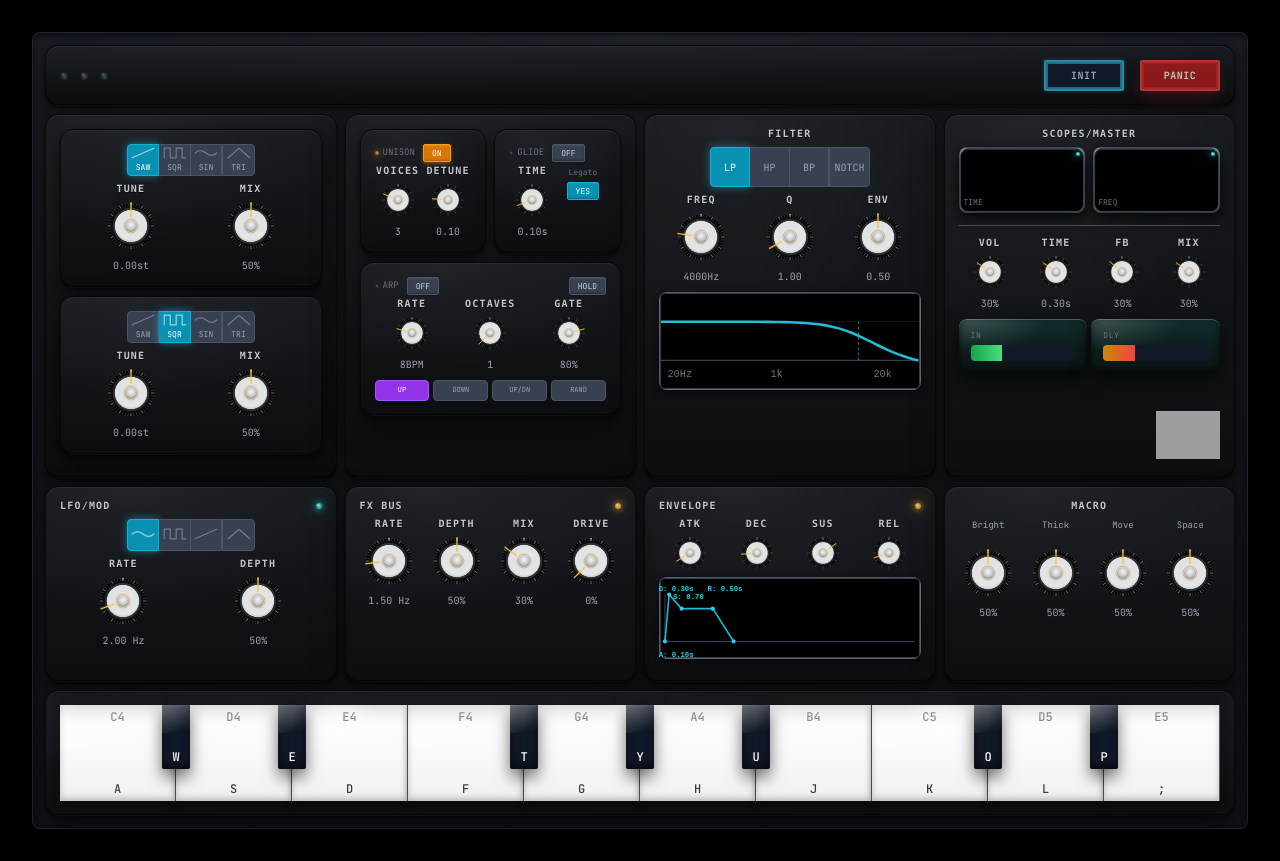
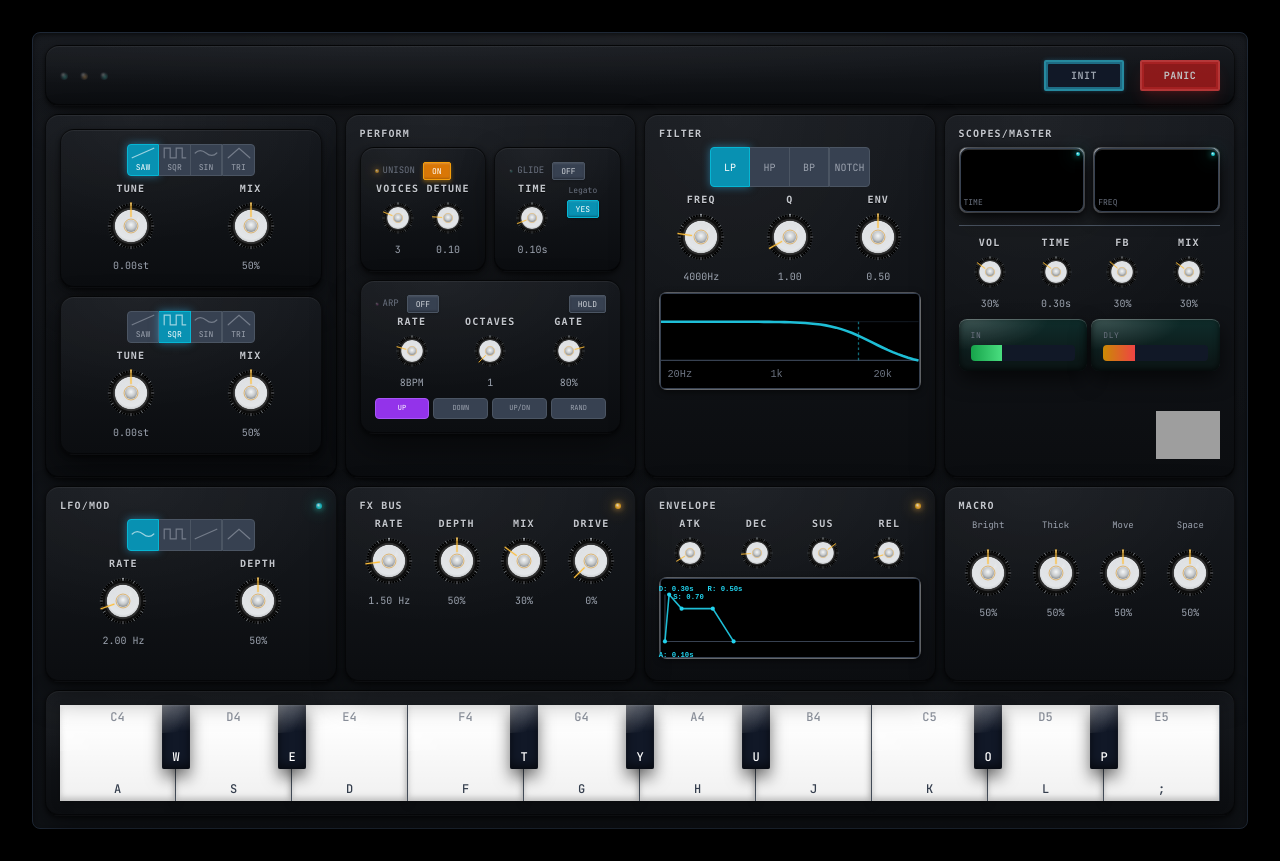
Before and after one commit to james-ralph8555/nextjs-portfoliosite, a Next.js app: page /synth in a window 1280 px wide. Built offline with nearby package versions, Linux system fonts and the light colour scheme; grey boxes are pictures that could not be loaded; a web font is replaced by a local one.

Commit message:
fixed synth format

```diff
--- a/src/components/synth/components/FilterSection.tsx
+++ b/src/components/synth/components/FilterSection.tsx
@@ -37,7 +37,7 @@ export function FilterSection({
 
   return (
     <div className="synth-section">
-      <div className="synth-section-title">FILTER</div>
+      <div className="synth-section-title text-left">FILTER</div>
       <div className="flex items-center justify-center mb-2">
         <FilterTypeButtons selectedType={type} onChange={(t) => onTypeChange?.(t)} />
       </div>
--- a/src/components/synth/components/ScopesMasterSection.tsx
+++ b/src/components/synth/components/ScopesMasterSection.tsx
@@ -212,7 +212,7 @@ export function ScopesMasterSection({
   return (
     <>
       <div className="synth-section">
-        <div className="synth-section-title">SCOPES/MASTER</div>
+        <div className="synth-section-title text-left">SCOPES/MASTER</div>
 
         {/* Scopes Section */}
         <div className="mb-3">
--- a/src/components/synth/components/UnisonGlideSection.tsx
+++ b/src/components/synth/components/UnisonGlideSection.tsx
@@ -81,6 +81,7 @@ export function UnisonGlideSection({
 
   return (
     <div className="synth-section">
+      <div className="synth-section-title">PERFORM</div>
 
       {/* Desktop Layout - Integrated Controls (Always Visible) */}
       {!isMobile && (
--- a/src/styles/synth/synth-base.css
+++ b/src/styles/synth/synth-base.css
@@ -24,7 +24,7 @@
   }
 
   .synth-section-title {
-    @apply text-xs font-mono text-gray-400 uppercase tracking-wider mb-2 text-center;
+    @apply text-xs font-mono text-gray-400 uppercase tracking-wider mb-2 text-left;
   }
 
   .synth-knob-compact {
```
